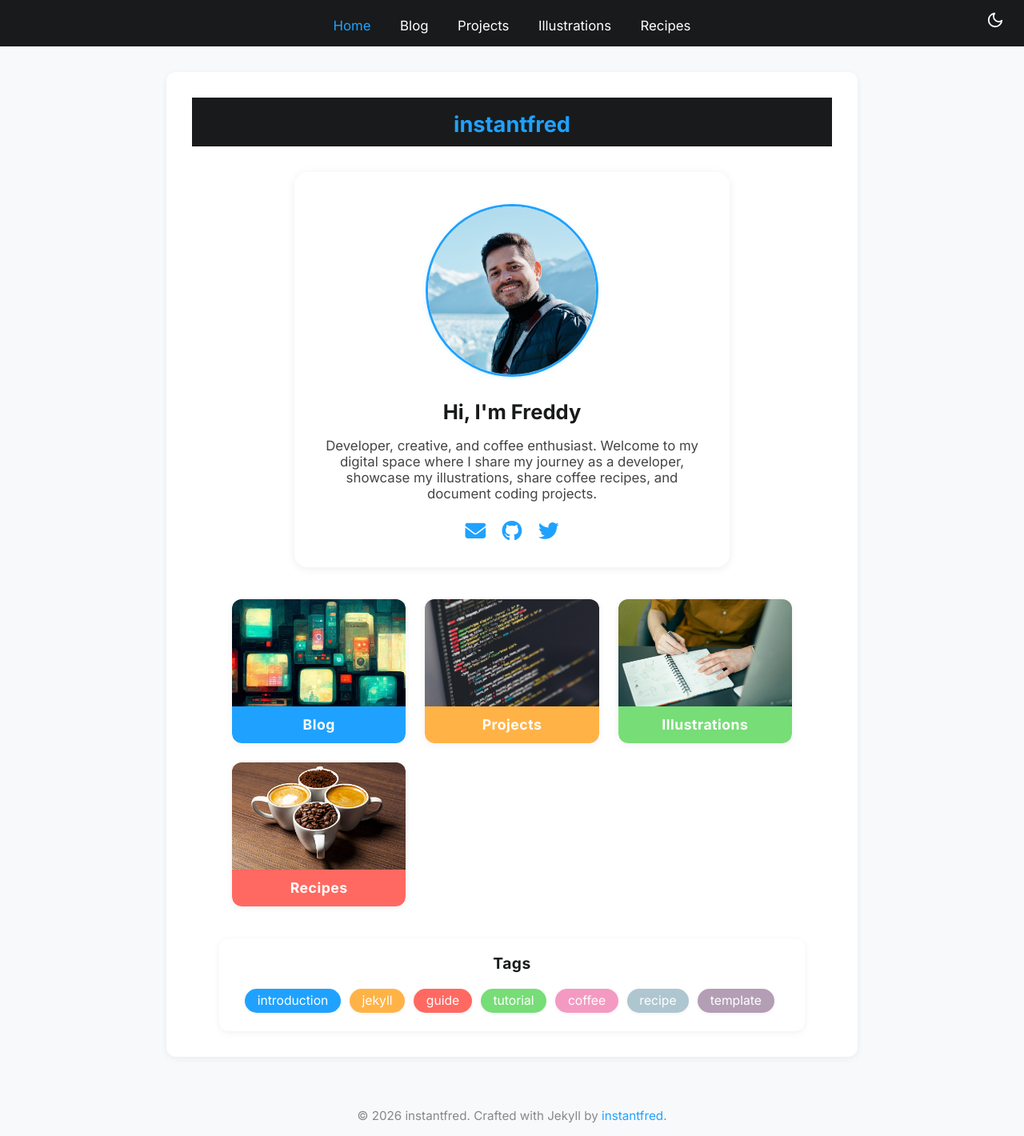
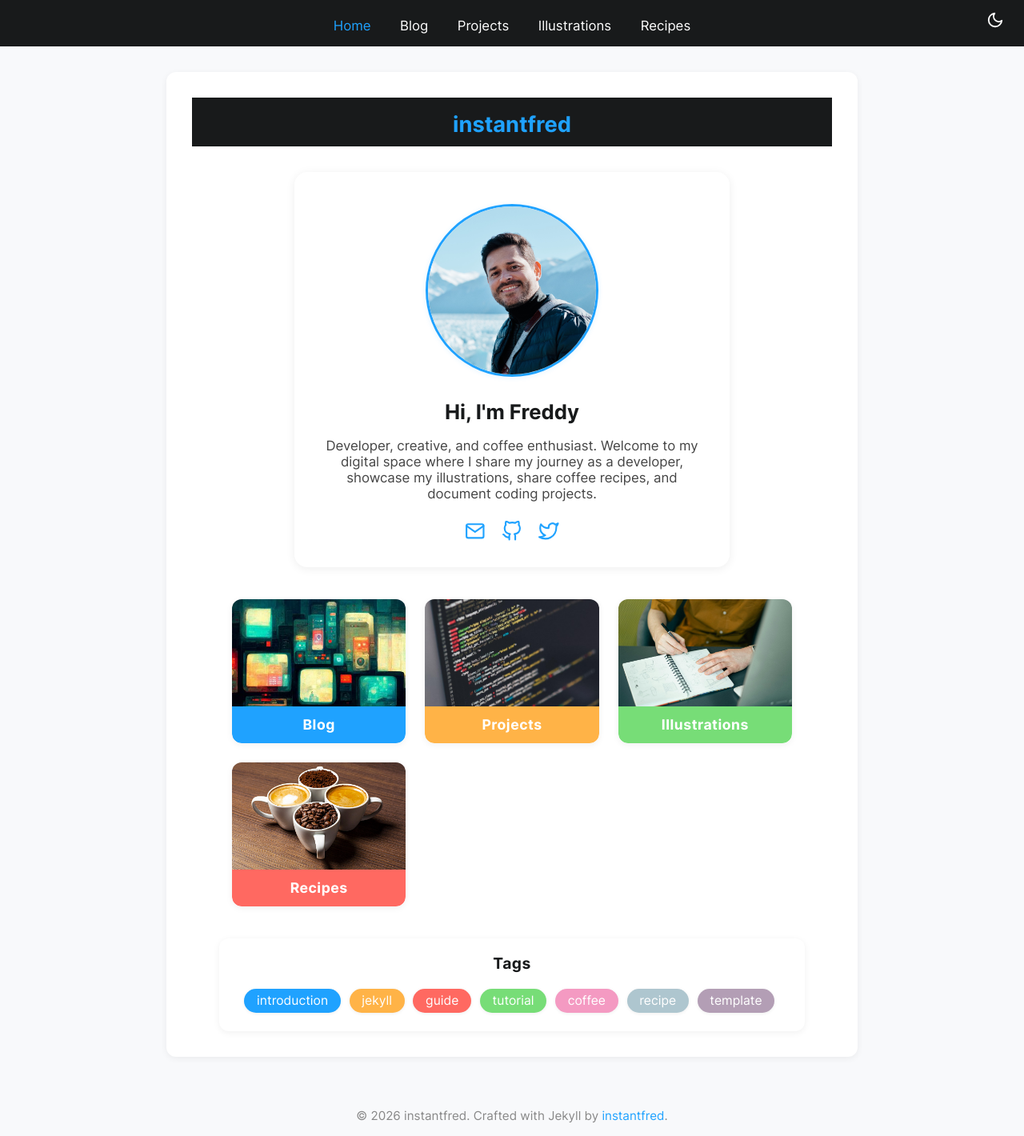
Before and after one commit to instantfred/instantfred.github.io, a Jekyll site: the page built from index.markdown, in a window 1280 px wide. Shown: the whole page at 80% size. Built offline with Jekyll 4.4.1, drawn with Linux system fonts in a browser that asks for light colours.

Commit message:
Self-host fonts and replace Font Awesome with inline SVG
- Bundle Inter 400/700 (latin) as woff2 under assets/fonts and load
  them via @font-face; drop the Google Fonts CDN link
- Replace all Font Awesome icons (hamburger, email, GitHub, Twitter)
  with inline SVG that inherits currentColor; drop the Font Awesome CDN
- No external stylesheet/font requests remain (privacy + performance)

```diff
--- a/_layouts/default.html
+++ b/_layouts/default.html
@@ -19,13 +19,15 @@
   </script>
   <link rel="stylesheet" href="{{ '/assets/css/main.css' | relative_url }}">
   <link rel="icon" type="image/x-icon" href="{{ '/favicon.ico' | relative_url }}">
-  <link href="https://fonts.googleapis.com/css?family=Inter:400,700&display=swap" rel="stylesheet">
-  <link rel="stylesheet" href="https://cdnjs.cloudflare.com/ajax/libs/font-awesome/6.4.0/css/all.min.css">
 </head>
 <body>
   <header>
     <button class="mobile-nav-toggle" aria-label="Open navigation" aria-expanded="false">
-      <i class="fas fa-bars"></i>
+      <svg width="28" height="28" viewBox="0 0 24 24" fill="none" stroke="currentColor" stroke-width="2" stroke-linecap="round" stroke-linejoin="round" aria-hidden="true">
+        <line x1="3" y1="6" x2="21" y2="6"></line>
+        <line x1="3" y1="12" x2="21" y2="12"></line>
+        <line x1="3" y1="18" x2="21" y2="18"></line>
+      </svg>
     </button>
     <button class="theme-toggle" aria-label="Toggle dark mode">
       <svg class="icon-moon" width="22" height="22" viewBox="0 0 24 24" fill="none" stroke="currentColor" stroke-width="2" stroke-linecap="round" stroke-linejoin="round" aria-hidden="true">
--- a/assets/css/main.css
+++ b/assets/css/main.css
@@ -1,4 +1,21 @@
 /* assets/main.css */
+
+/* Self-hosted Inter (latin) — no external font CDN, no render-blocking
+   request, no FOUT. Files live in /assets/fonts. */
+@font-face {
+  font-family: 'Inter';
+  font-style: normal;
+  font-weight: 400;
+  font-display: swap;
+  src: url('/assets/fonts/inter-latin-400-normal.woff2') format('woff2');
+}
+@font-face {
+  font-family: 'Inter';
+  font-style: normal;
+  font-weight: 700;
+  font-display: swap;
+  src: url('/assets/fonts/inter-latin-700-normal.woff2') format('woff2');
+}
 
 /* Theme tokens. Light is the default; dark overrides live below.
    The <html data-theme> attribute is set before paint by an inline
@@ -205,8 +222,13 @@ footer {
   color: var(--accent-hover);
   transform: scale(1.15);
 }
-.profile-card .profile-links i {
+.profile-card .profile-links i,
+.profile-card .profile-links svg {
   vertical-align: middle;
+}
+.profile-card .profile-links svg {
+  width: 1.6rem;
+  height: 1.6rem;
 }
 
 .explore-grid {
--- a/index.markdown
+++ b/index.markdown
@@ -9,9 +9,22 @@ permalink: /
   <h2>Hi, I'm Freddy</h2>
   <p>Developer, creative, and coffee enthusiast. Welcome to my digital space where I share my journey as a developer, showcase my illustrations, share coffee recipes, and document coding projects.</p>
   <div class="profile-links">
-    <a href="mailto:devfreddy@duck.com" title="Email"><i class="fa fa-envelope"></i></a>
-    <a href="https://github.com/instantfred" target="_blank" title="GitHub"><i class="fab fa-github"></i></a>
-    <a href="https://twitter.com/instantfred" target="_blank" title="Twitter"><i class="fab fa-twitter"></i></a>
+    <a href="mailto:devfreddy@duck.com" title="Email" aria-label="Email">
+      <svg viewBox="0 0 24 24" fill="none" stroke="currentColor" stroke-width="2" stroke-linecap="round" stroke-linejoin="round" aria-hidden="true">
+        <rect x="2" y="4" width="20" height="16" rx="2"></rect>
+        <polyline points="22,6 12,13 2,6"></polyline>
+      </svg>
+    </a>
+    <a href="https://github.com/instantfred" target="_blank" rel="noopener" title="GitHub" aria-label="GitHub">
+      <svg viewBox="0 0 24 24" fill="none" stroke="currentColor" stroke-width="2" stroke-linecap="round" stroke-linejoin="round" aria-hidden="true">
+        <path d="M9 19c-5 1.5-5-2.5-7-3m14 6v-3.87a3.37 3.37 0 0 0-.94-2.61c3.14-.35 6.44-1.54 6.44-7A5.44 5.44 0 0 0 20 4.77 5.07 5.07 0 0 0 19.91 1S18.73.65 16 2.48a13.38 13.38 0 0 0-7 0C6.27.65 5.09 1 5.09 1A5.07 5.07 0 0 0 5 4.77a5.44 5.44 0 0 0-1.5 3.78c0 5.42 3.3 6.61 6.44 7A3.37 3.37 0 0 0 9 18.13V22"></path>
+      </svg>
+    </a>
+    <a href="https://twitter.com/instantfred" target="_blank" rel="noopener" title="Twitter" aria-label="Twitter">
+      <svg viewBox="0 0 24 24" fill="none" stroke="currentColor" stroke-width="2" stroke-linecap="round" stroke-linejoin="round" aria-hidden="true">
+        <path d="M23 3a10.9 10.9 0 0 1-3.14 1.53 4.48 4.48 0 0 0-7.86 3v1A10.66 10.66 0 0 1 3 4s-4 9 5 13a11.64 11.64 0 0 1-7 2c9 5 20 0 20-11.5a4.5 4.5 0 0 0-.08-.83A7.72 7.72 0 0 0 23 3z"></path>
+      </svg>
+    </a>
   </div>
 </div>
 
```
Also changed, not shown: assets/fonts/inter-latin-400-normal.woff2 (added), assets/fonts/inter-latin-700-normal.woff2 (added).
